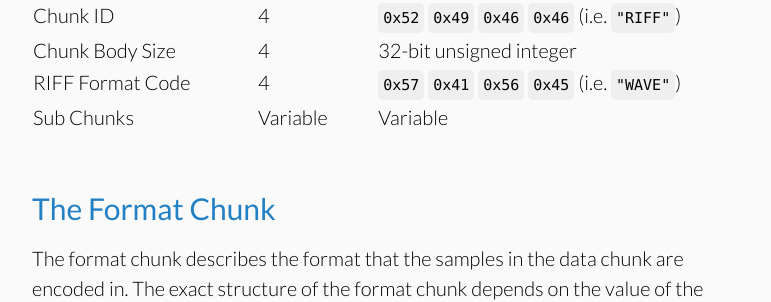
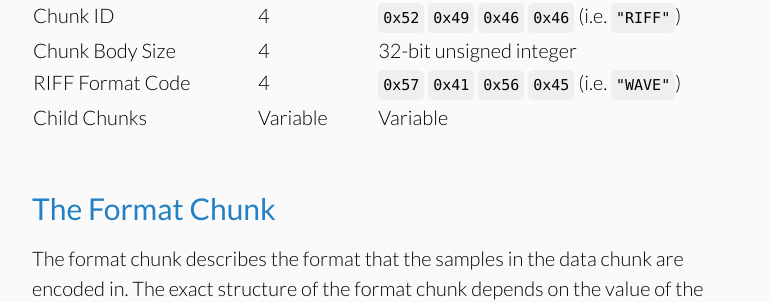
Before and after one commit to jstrait/wavefile, a Jekyll site: the page built from how_wave_files_work.html, in a window 1280 px wide and 900 px high, scrolled down 3660 px. Shown: the part 155-457 px from the top of the window, without its empty margins (254-1025 px from the left). Built offline with Jekyll 4.4.1, drawn with Linux system fonts in a browser that asks for light colours; some web fonts are replaced.

Commit message:
Using consistent terminology
These are referred to as "child chunks" elsewhere.

```diff
--- a/how_wave_files_work.html
+++ b/how_wave_files_work.html
@@ -79,7 +79,7 @@ and Data Specifications 1.0, August 1991</a></li>
         <td><code>0x57</code> <code>0x41</code> <code>0x56</code> <code>0x45</code> (i.e. <code>"WAVE"</code>)</td>
       </tr>
       <tr>
-        <td>Sub Chunks</td>
+        <td>Child Chunks</td>
         <td>Variable</td>
         <td>Variable</td>
       </tr>
```
